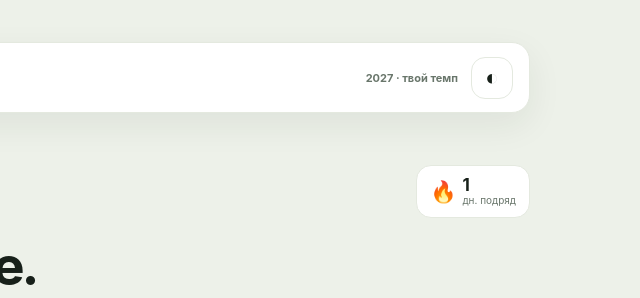
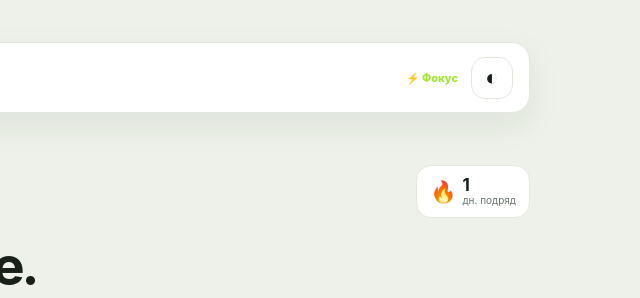
Before and after one commit to canibaa/ege-booster, a plain HTML site: page index.html in a window 1280 px wide. Shown: the top 298 px of the page, 640-1280 px from the left. Drawn offline with nearby package versions, Linux system fonts and the light colour scheme.

Commit message:
Link focus mode from home header

```diff
--- a/index.html
+++ b/index.html
@@ -15,7 +15,7 @@
     <header class="topbar">
       <div class="brand-mark" aria-hidden="true">E.</div>
       <div class="brand-copy"><p class="eyebrow">ПЛАТФОРМА ПОДГОТОВКИ</p><h1>ЕГЭ LAB</h1></div>
-      <div class="topbar-meta">2027 · твой темп</div>
+      <div class="topbar-meta"><a href="./focus.html" style="color:var(--accent);font-weight:800;text-decoration:none">⚡ Фокус</a></div>
       <button class="icon-button" id="theme-toggle" type="button" aria-label="Переключить тему" title="Сменить тему">◐</button>
     </header>
 
```
